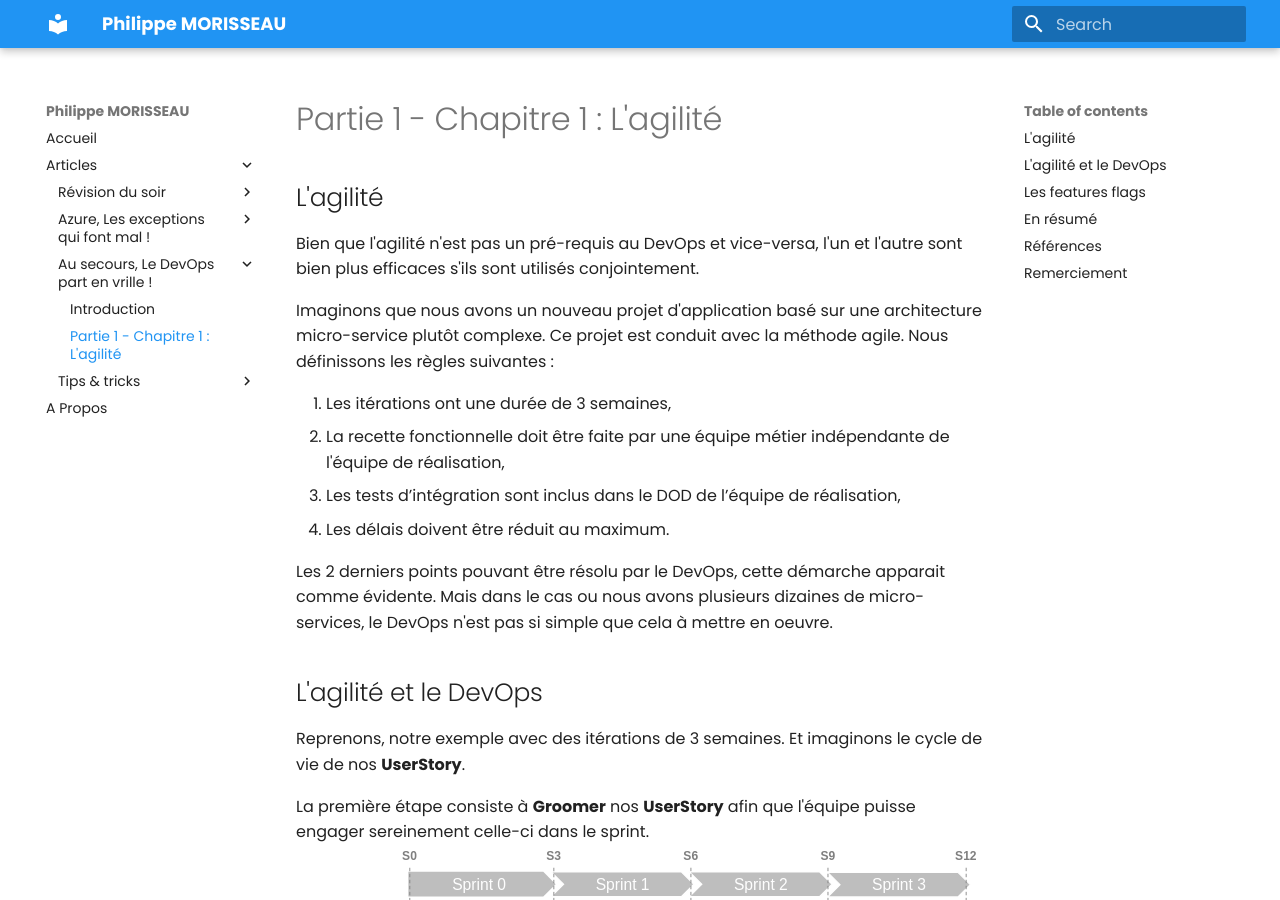
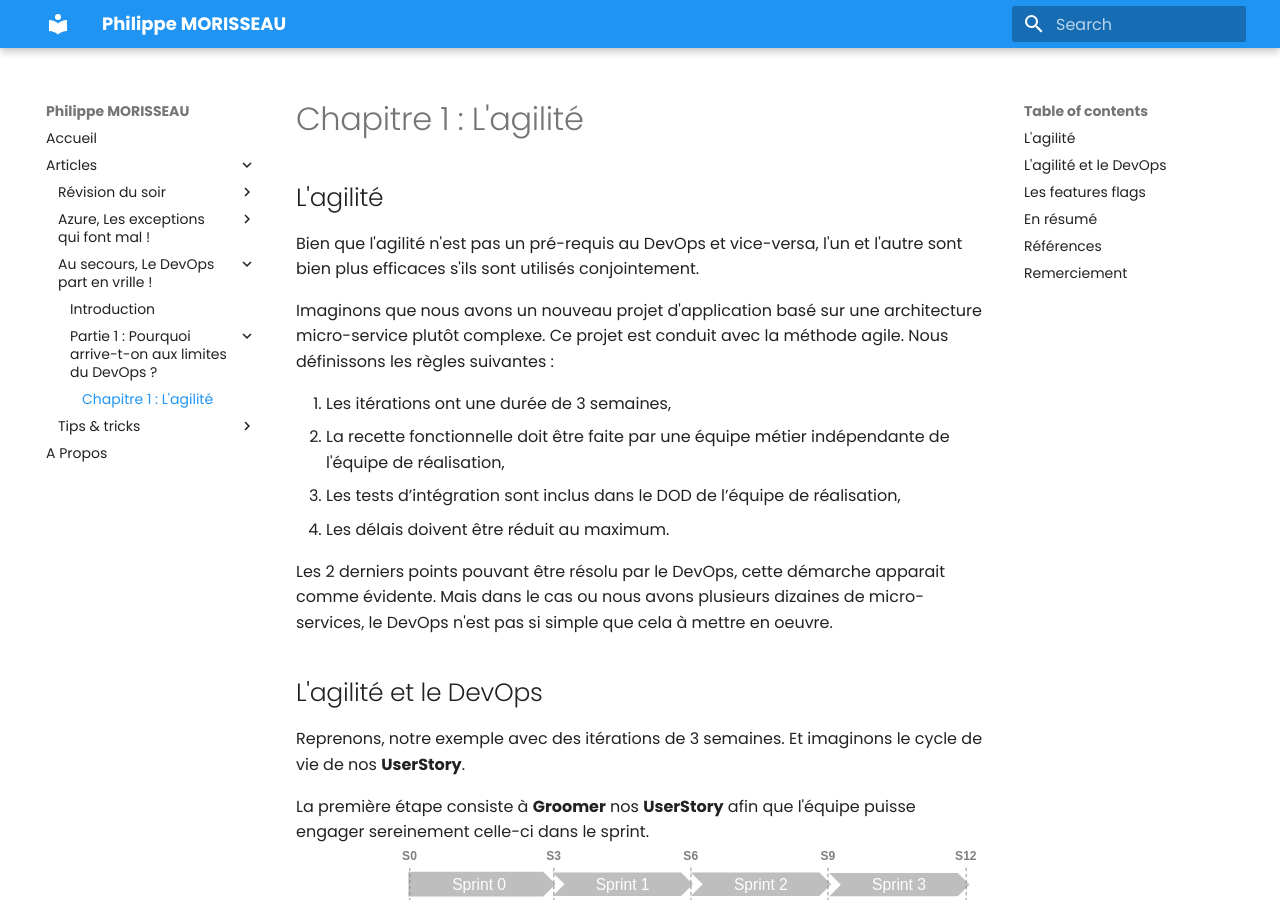
Before and after one commit to Ineaweb/Blog, an MkDocs documentation site: the page built from docs/articles/devops/vrille/01.pourquoi.agilite.md, in a window 1280 px wide and 900 px high. Built offline with MkDocs 1.6.1 and Material for MkDocs 9.7.7, drawn with Linux system fonts in a browser that asks for light colours; old or Windows-style settings are respelled for this version of MkDocs.

Commit message:
fix: tree

```diff
--- a/docs/articles/devops/vrille/01.pourquoi.agilite.md
+++ b/docs/articles/devops/vrille/01.pourquoi.agilite.md
@@ -1,9 +1,9 @@
 ---
-title: "Partie 1 - Chapitre 1 : L'agilité"
+title: "Chapitre 1 : L'agilité"
 summary: "Pourquoi arrive-t-on aux limites du DevOps ? L'agilité dans des projets micro-services complexes est un facteur d'explication."
 authors:
     - Philippe Morisseau
-date: 2021-10-02
+date: 2021-10-04
 ---
 
 ## L'agilité
--- a/mkdocs.yml
+++ b/mkdocs.yml
@@ -19,7 +19,8 @@ pages:
       - articles/exceptions/02.azureException.aciWindowsWithVnet.md
     - 'Au secours, Le DevOps part en vrille !':
       - articles/devops/vrille/index.md
-      - articles/devops/vrille/01.pourquoi.agilite.md
+      - 'Partie 1 : Pourquoi arrive-t-on aux limites du DevOps ?':
+        - articles/devops/vrille/01.pourquoi.agilite.md
     - 'Tips & tricks':
       - articles/tips/01.finops.ftpslowcost.md
       - articles/tips/02.cosmosdb.waiting_partialupdate.md
```
Also changed, not shown: 1 other file.
